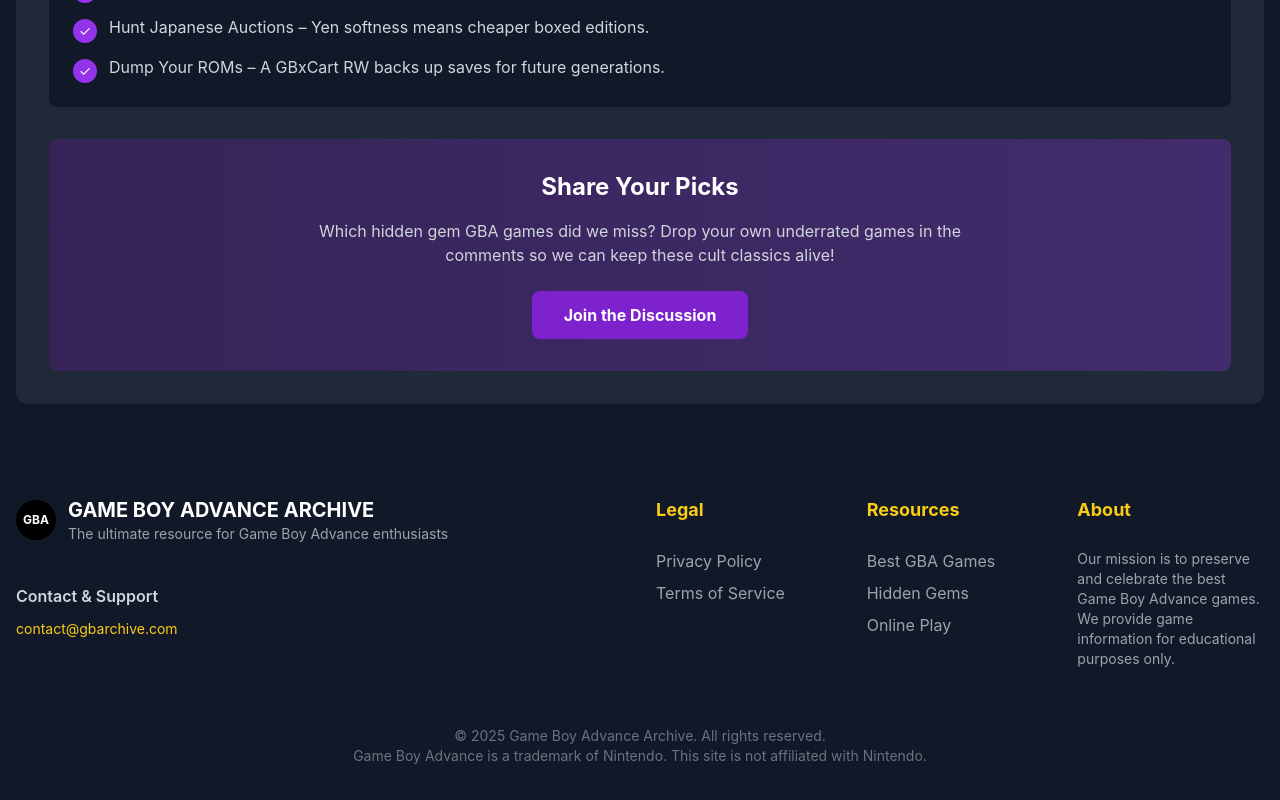
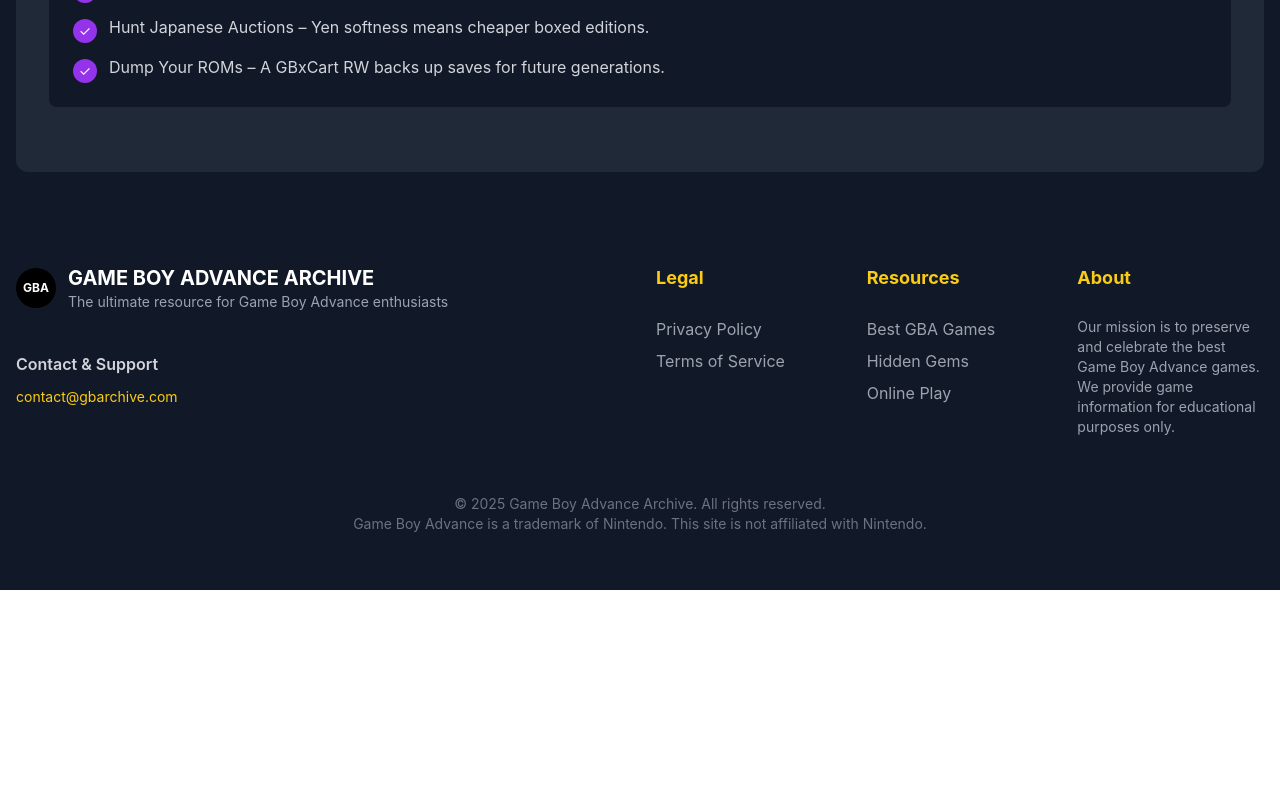
Before and after one commit to Causalzap/bestgbagames, a Next.js app: page /hidden-gems in a window 1280 px wide. Shown: the part 8409-9209 px from the top of the page. After the commit the page ends 8999 px from the top, so only its background shows below. Built offline with nearby package versions, Linux system fonts and the light colour scheme.

Commit message:
Update page.tsx

```diff
--- a/src/app/hidden-gems/page.tsx
+++ b/src/app/hidden-gems/page.tsx
@@ -171,15 +171,7 @@
             </ul>
           </div>
 
-          <div className="text-center bg-gradient-to-r from-purple-900/40 to-purple-600/30 py-8 px-6 rounded-lg">
-            <h3 className="text-2xl font-bold mb-4">Share Your Picks</h3>
-            <p className="max-w-2xl mx-auto mb-6 text-gray-300">
-              Which hidden gem GBA games did we miss? Drop your own underrated games in the comments so we can keep these cult classics alive!
-            </p>
-            <button className="bg-purple-700 hover:bg-purple-600 text-white font-bold py-3 px-8 rounded-lg transition-colors">
-              Join the Discussion
-            </button>
-          </div>
+
         </div>
       </div>
 
```
